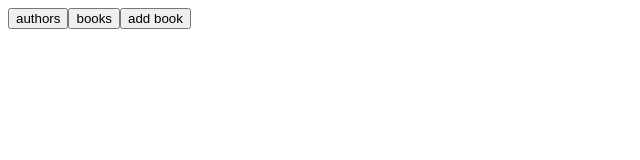
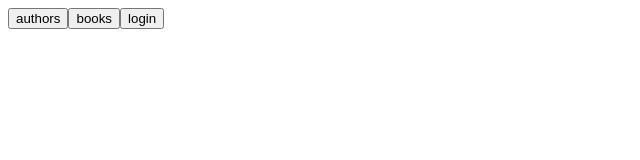
Before and after one commit to kujtimsadiku/FullstackOpen, a React (Create React App) app in the folder part8/frontend-graphql/: page / in a window 1280 px wide. Shown: the top 160 px of the page, without its empty margins (0-640 px from the left). Built offline with nearby package versions, Linux system fonts and the light colour scheme.

Commit message:
small thing not done yet

```diff
--- a/part8/frontend-graphql/src/App.js
+++ b/part8/frontend-graphql/src/App.js
@@ -2,6 +2,7 @@ import { useState } from "react";
 import Authors from "./components/Authors";
 import Books from "./components/Books";
 import NewBook from "./components/NewBook";
+import LoginForm from "./components/LoginForm";
 // import { Route, Routes } from "react-router-dom";
 // import { authorService } from "./service/author";
 
@@ -13,14 +14,14 @@ const App = () => {
       <div>
         <button onClick={() => setPage("authors")}>authors</button>
         <button onClick={() => setPage("books")}>books</button>
-        <button onClick={() => setPage("add")}>add book</button>
+        <button onClick={() => setPage("login")}>login</button>
       </div>
 
       <Authors show={page === "authors"} />
 
       <Books show={page === "books"} />
 
-      <NewBook show={page === "add"} />
+      <LoginForm show={page === "login"} />
     </div>
   );
 };
--- /dev/null
+++ b/part8/frontend-graphql/src/components/LoginForm.js
@@ -0,0 +1,12 @@
+import React from "react";
+import NewBook from "./NewBook";
+
+const LoginForm = (props) => {
+  return (
+    <div>
+      <NewBook show={false} />
+    </div>
+  );
+};
+
+export default LoginForm;
```
